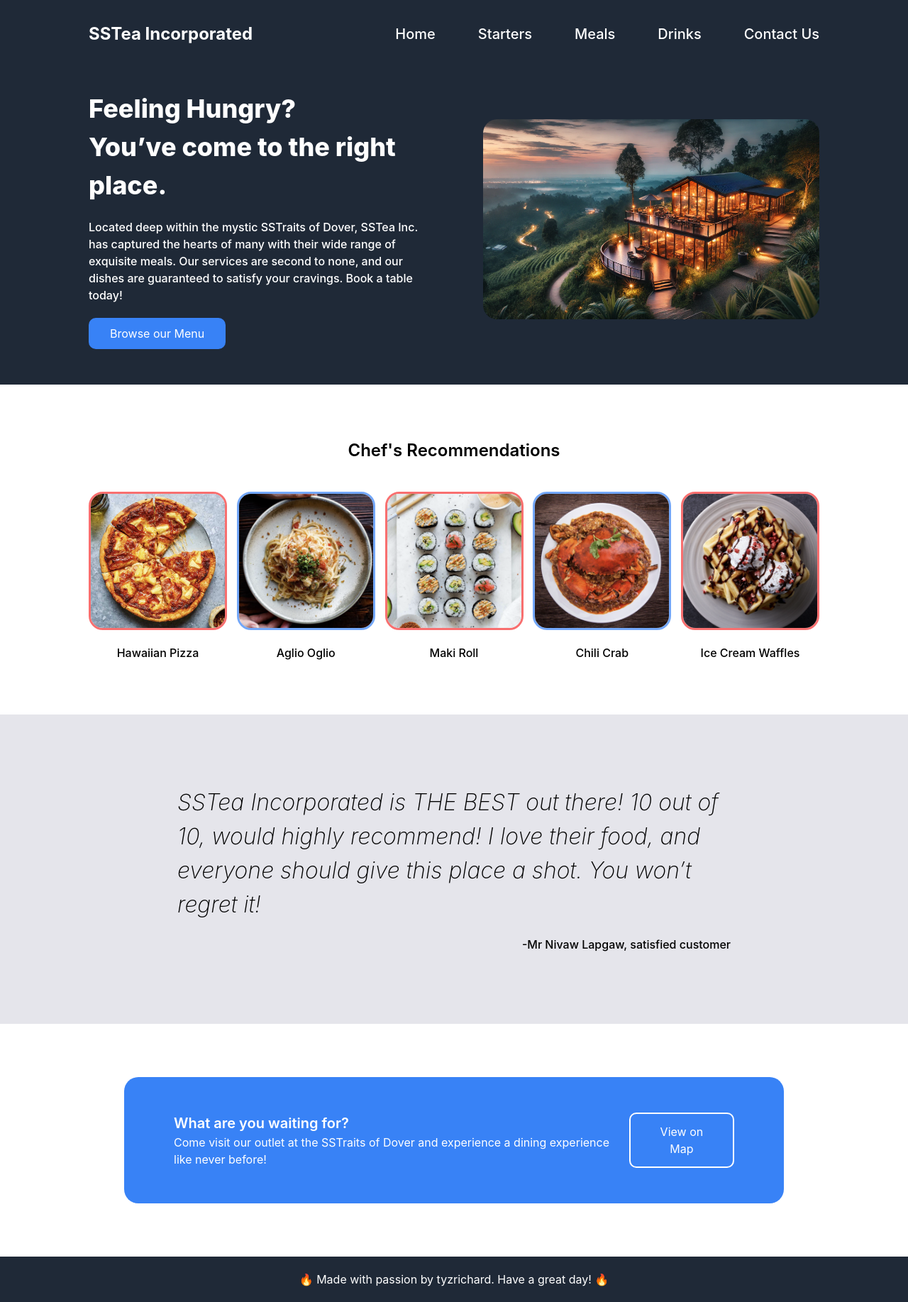
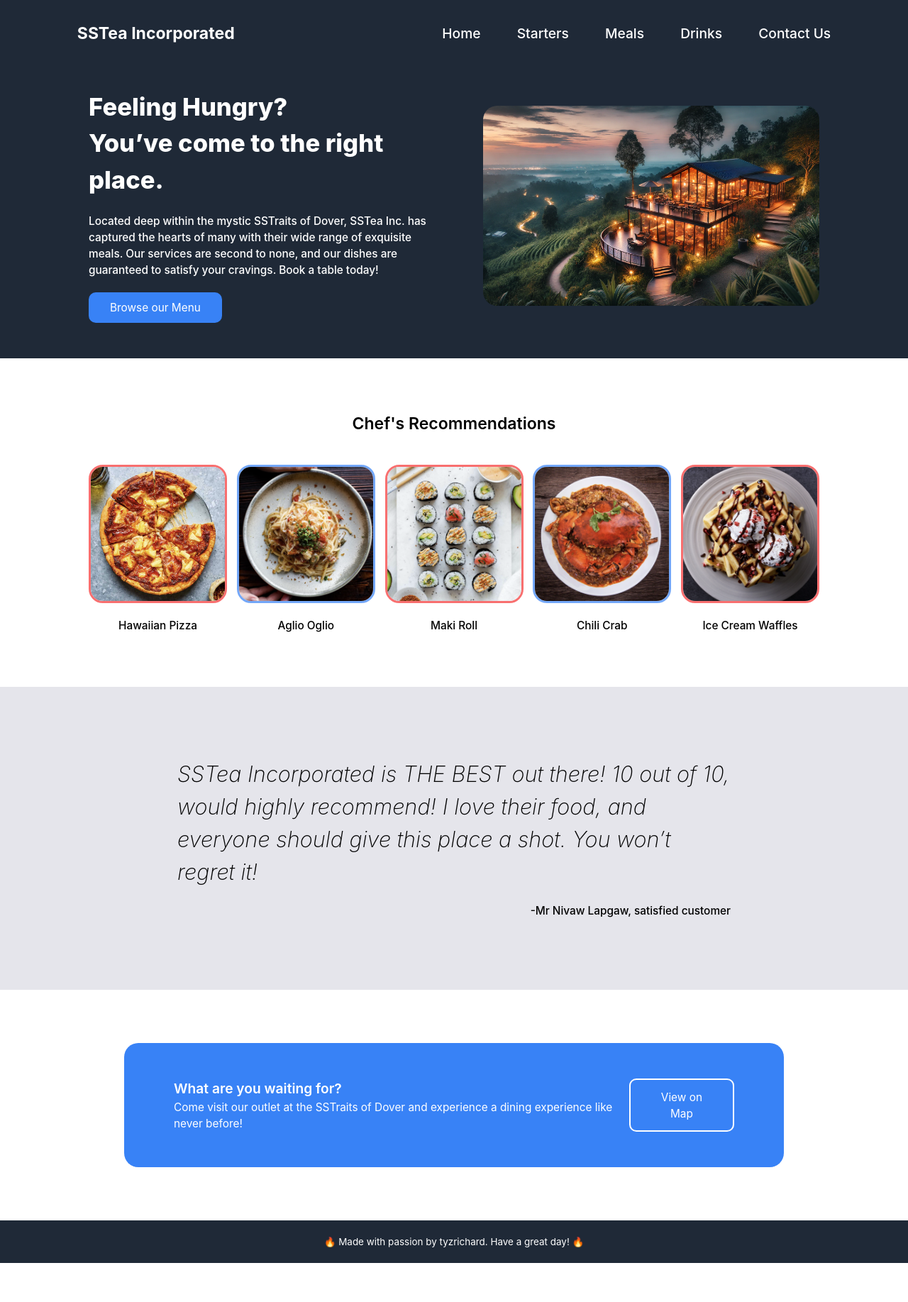
Before and after one commit to tyzrichard/odin-sstea-restaurant, a website built with webpack: page src/template.html in a window 1280 px wide. Shown: the whole page at 71% size. After the commit the page ends 1780 px from the top, so only its background shows below. Built offline with nearby package versions, Linux system fonts and the light colour scheme.

Commit message:
Made text scale with browser size

```diff
--- a/src/styles.css
+++ b/src/styles.css
@@ -50,6 +50,10 @@ h6 {
 
 /* and here's my own stylings */
 
+html {
+    font-size: clamp(10px, 1.2vw, 16px);
+}
+
 body {
     min-height: 100vh;
     font-family: -apple-system, BlinkMacSystemFont, 'Segoe UI', Roboto, Oxygen, Ubuntu, Cantarell, 'Open Sans', 'Helvetica Neue', sans-serif;
@@ -61,18 +65,18 @@ body {
 }
 
 header {
-    font-size: 24px;
+    font-size: 1.5rem;
     font-weight: 700;
     display: flex;
     justify-content: space-between;
-    padding: 30px 125px;
+    padding: 30px 8.5vw;
     color: #FFFFFF;
     background-color: #1F2937;
 }
 
 nav {
     display: flex;
-    gap: 60px;
+    gap: 4vw;
     justify-content: end;
 }
 
@@ -80,7 +84,7 @@ nav>button {
     color: #FFFFFF;
     background-color: transparent;
     border-width: 0;
-    font-size: 20px;
+    font-size: 1.25rem;
     font-weight: 500;
     padding: 0;
 }
@@ -93,38 +97,38 @@ footer {
 }
 
 h1 {
-    font-size: 36px;
+    font-size: 2.25rem;
     font-weight: 800 ;/* extrabold */
     white-space: pre-line;
 }
 
 h2 {
-    font-size: 24px;
+    font-size: 1.5rem;
     font-weight: 600; /* semibold */
 }
 
 h3 {
-    font-size: 18px;
+    font-size: 1.125rem;
     font-weight: 500; /* medium */
 }
 
 h4 {
-    font-size: 20px;
+    font-size: 1.25rem;
     font-weight: 600; /* semibold */
 }
 
 h5 {
-    font-size: 16px;
+    font-size: 1rem;
     font-weight: 500; /* medium */
 }
 
 h6 {
-    font-size: 14px;
+    font-size: 0.875rem;
     font-weight: 400; /* regular */
 }
 
 p {
-    font-size: 16px;
+    font-size: 1rem;
     font-weight: 400; /* regular */
 }
 
@@ -207,7 +211,7 @@ img {
 }
 
 .quotation :first-child {
-    font-size: 32px;
+    font-size: 2rem;
     font-weight: 200;
     font-style: italic;
 }
@@ -231,7 +235,6 @@ img {
 
 .cta > button {
     border: 2px white solid;
-    font-size: 16px;
 }
 
 /* contact */
@@ -297,6 +300,7 @@ form :nth-child(2) {
     flex-direction: column;
     gap: 5px;
 }
+
 
 input {
     border-width: 0;
@@ -364,7 +368,7 @@ form :last-child {
 }
 
 .extra-info-text {
-    font-size: 12px;
+    font-size: 0.75rem;
     font-weight: 300;
 }
 
--- a/src/template.html
+++ b/src/template.html
@@ -19,7 +19,7 @@
     <div id="content">
     </div>
     <footer>
-        🔥 Made with passion by tyzrichard. Have a great day! 🔥
+        <h6>🔥 Made with passion by tyzrichard. Have a great day! 🔥</h6>
     </footer>
 </body>
 </html>
```
